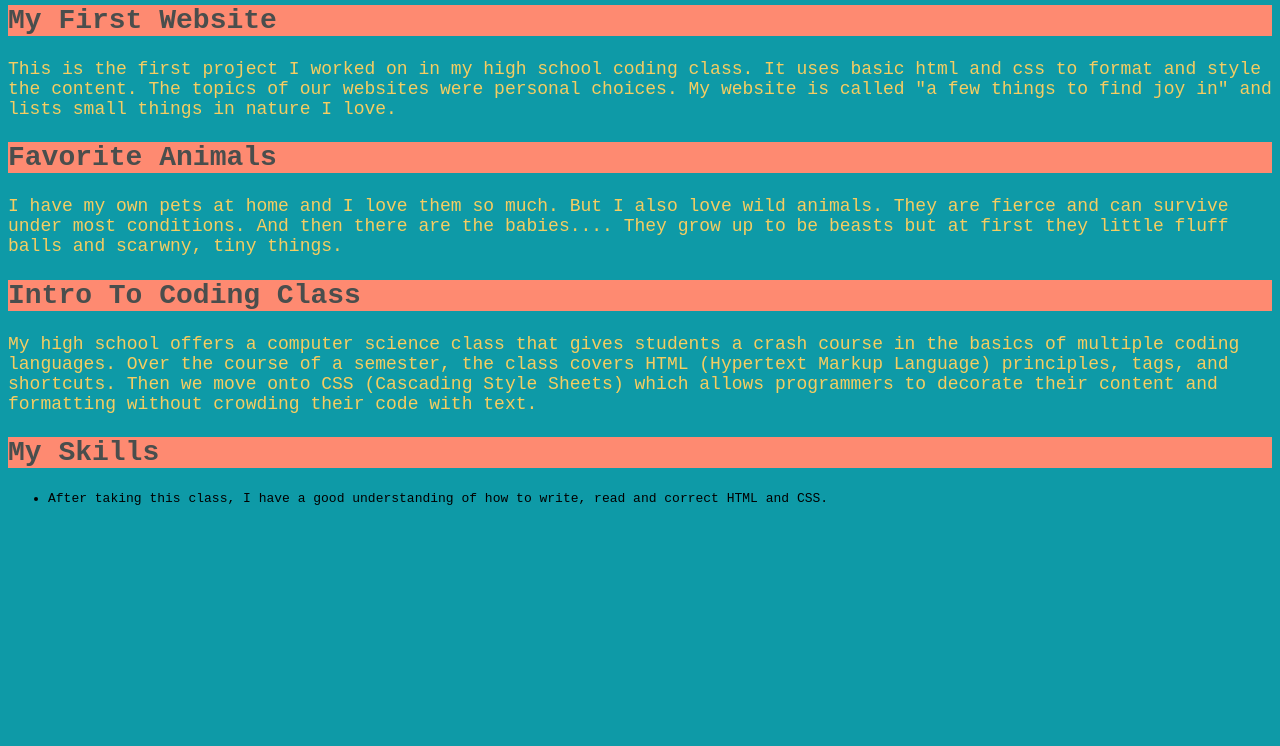
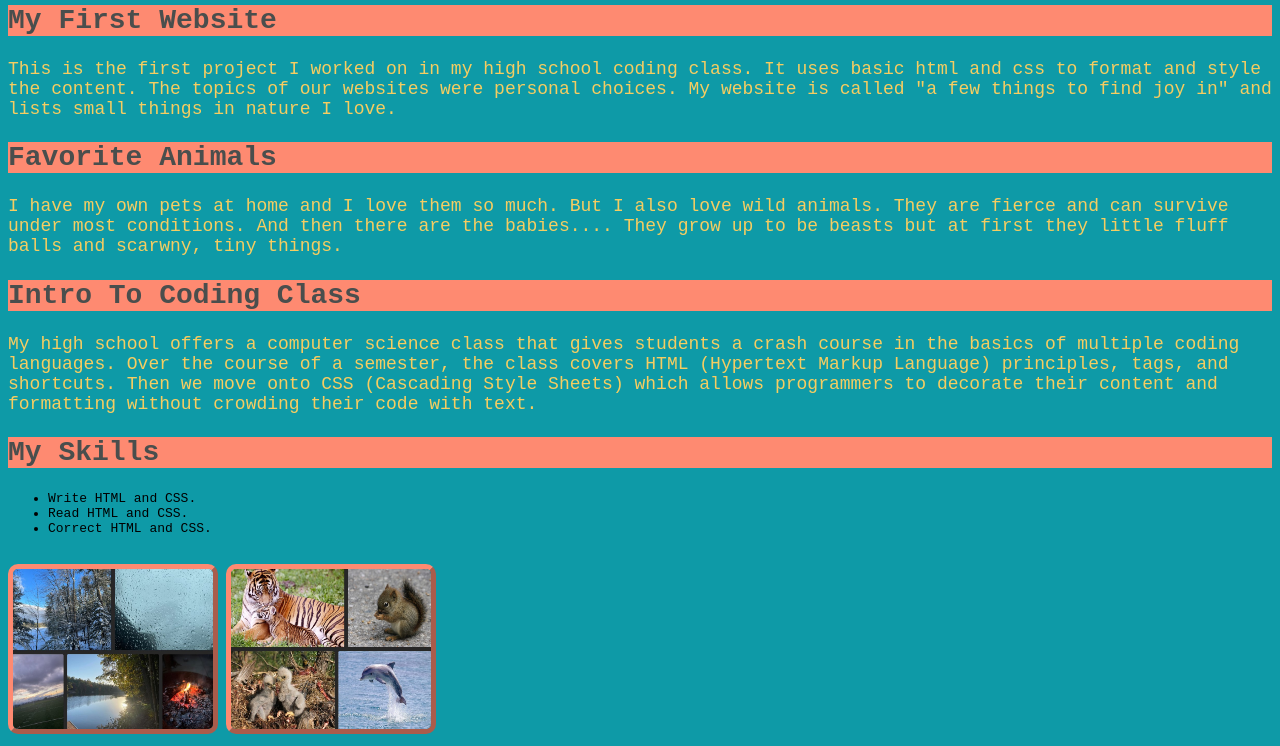
Before and after one commit to Ms-Heft-s-Classroom/portfolio-kellyb11, a plain HTML site: page index.html in a window 1280 px wide. Shown: the part 153-899 px from the top of the page. Before the commit the page ends 800 px from the top, so only its background shows below. Drawn offline with Linux system fonts and the light colour scheme.

```diff
--- a/index.html
+++ b/index.html
@@ -25,8 +25,15 @@
         <p1>My high school offers a computer science class that gives students a crash course in the basics of multiple coding languages. Over the course of a semester, the class covers HTML (Hypertext Markup Language) principles, tags, and shortcuts. Then we move onto CSS (Cascading Style Sheets) which allows programmers to decorate their content and formatting without crowding their code with text.</p1>
 
         <h2>My Skills</h2>
-        <ul>
-            <li>After taking this class, I have a good understanding of how to write, read and correct HTML and CSS.</li>
+        <ul class="list1">
+            <li class="skill">Write HTML and CSS.</li>
+            <li class="skill">Read HTML and CSS.</li>
+            <li class="skill">Correct HTML and CSS.</li>
         </ul>
+
+        <br>
+
+        <img src="images/site1-preview.jpg" alt="First Website Preview" />
+        <img src="images/animal-website.jpg" alt="Favorite Animals Website Preview" />
     </body>
 </html>
```
